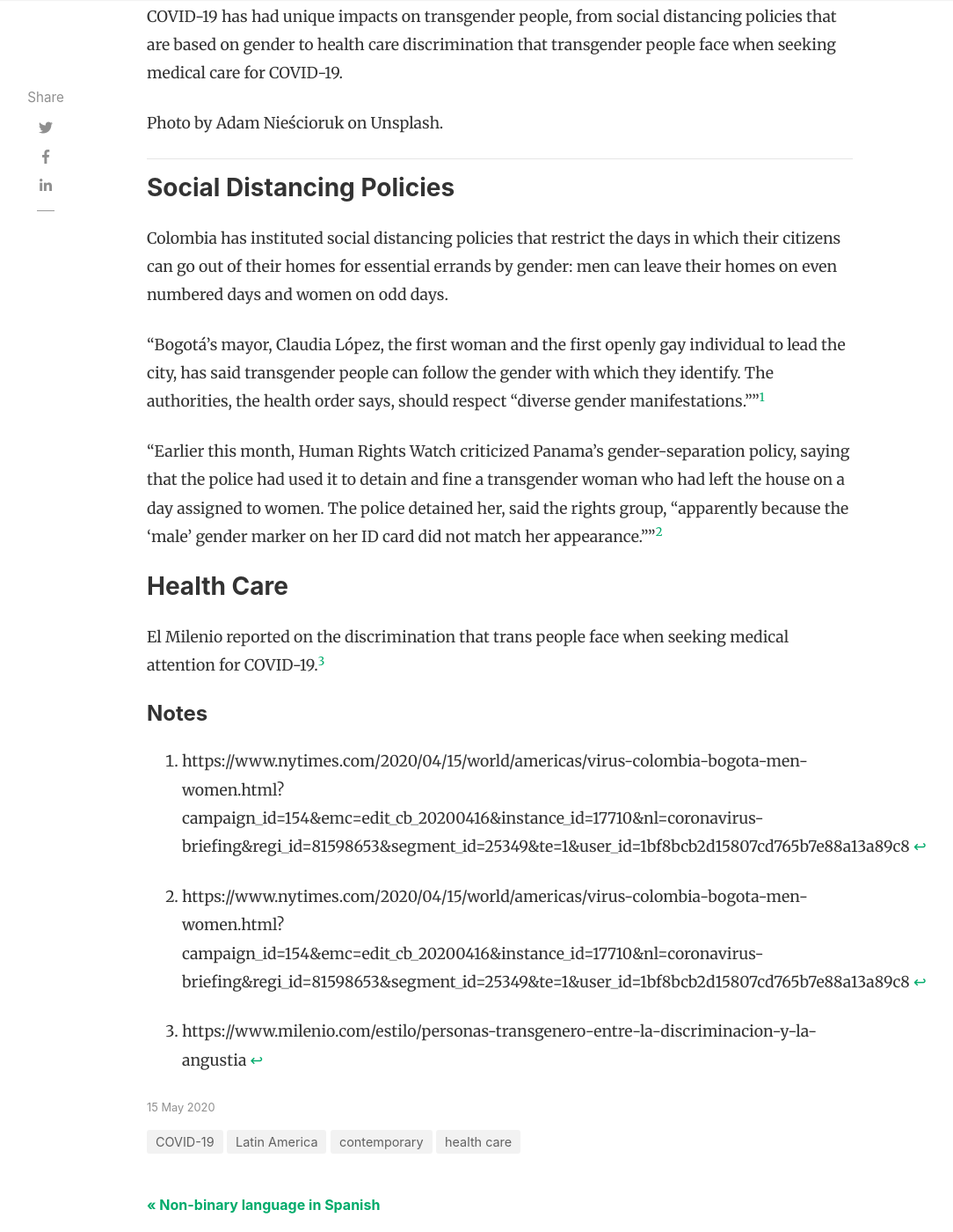
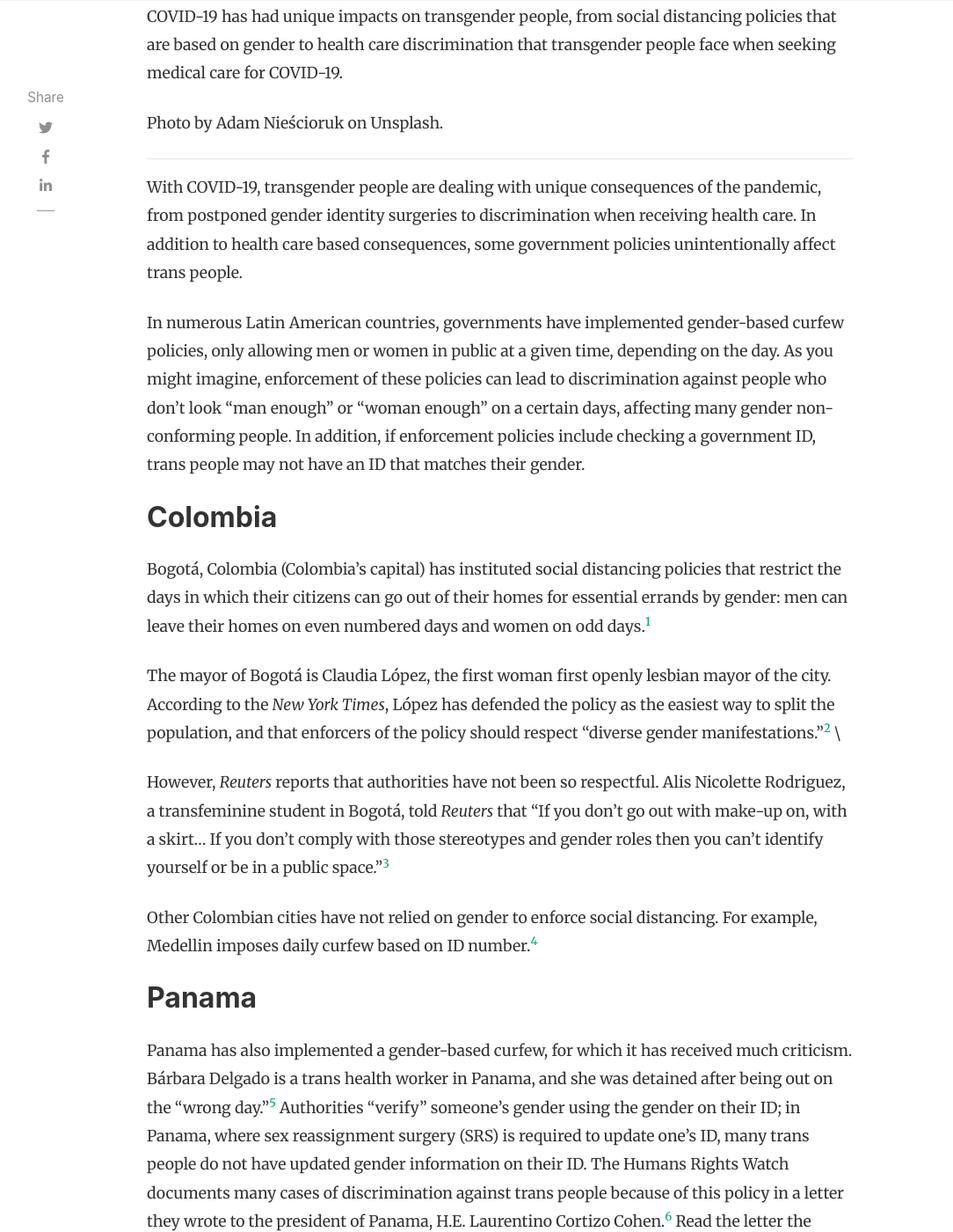
Before and after one commit to CarsonHerness/Trans-Histories-in-Latin-America, a Jekyll site: the page built from _posts/2020-05-15-covid-19.md, in a window 1280 px wide and 1400 px high, scrolled down 1086 px. Shown: the whole window at 88% size, without its empty margins (118-1202 px from the left). Built offline with Jekyll 4.4.1, drawn with Linux system fonts in a browser that asks for light colours; nearby versions of some CDN libraries; comment, search, counter and statistics services are not loaded; some of the changed text lies outside the part shown.

Commit message:
Add coronavirus post

```diff
--- a/_posts/2020-05-15-covid-19.md
+++ b/_posts/2020-05-15-covid-19.md
@@ -14,27 +14,78 @@ Photo by Adam Nieścioruk on Unsplash.
 
 <hr>
 
-### Social Distancing Policies
-Colombia has instituted social distancing policies that restrict the days in which their citizens can go out of their homes for essential errands by gender: men can leave their homes on even numbered days and women on odd days.
+With COVID-19, transgender people are dealing with unique consequences of the pandemic, from postponed gender identity surgeries to discrimination when receiving health care. In addition to health care based consequences, some government policies unintentionally affect trans people.
 
-“Bogotá’s mayor, Claudia López, the first woman and the first openly gay individual to lead the city, has said transgender people can follow the gender with which they identify. The authorities, the health order says, should respect “diverse gender manifestations.””[^1]
+In numerous Latin American countries, governments have implemented gender-based curfew policies, only allowing men or women in public at a given time, depending on the day. As you might imagine, enforcement of these policies can lead to discrimination against people who don’t look “man enough” or “woman enough” on a certain days, affecting many gender non-conforming people. In addition, if enforcement policies include checking a government ID, trans people may not have an ID that matches their gender.
 
-“Earlier this month, Human Rights Watch criticized Panama’s gender-separation policy, saying that the police had used it to detain and fine a transgender woman who had left the house on a day assigned to women. The police detained her, said the rights group, “apparently because the ‘male’ gender marker on her ID card did not match her appearance.””[^2]
 
-### Health Care
-El Milenio reported on the discrimination that trans people face when seeking medical attention for COVID-19.[^3]
+## Colombia
+
+Bogotá, Colombia (Colombia’s capital) has instituted social distancing policies that restrict the days in which their citizens can go out of their homes for essential errands by gender: men can leave their homes on even numbered days and women on odd days.[^1]
+
+The mayor of Bogotá is Claudia López, the first woman first openly lesbian mayor of the city. According to the _New York Times_, López has defended the policy as the easiest way to split the population, and that enforcers of the policy should respect “diverse gender manifestations.”[^2] \
+
+
+However, _Reuters_ reports that authorities have not been so respectful. Alis Nicolette Rodriguez, a transfeminine student in Bogotá, told _Reuters_ that “If you don’t go out with make-up on, with a skirt... If you don’t comply with those stereotypes and gender roles then you can’t identify yourself or be in a public space.”[^3]
+
+Other Colombian cities have not relied on gender to enforce social distancing. For example, Medellin imposes daily curfew based on ID number.[^4]
+
+
+## Panama
+
+Panama has also implemented a gender-based curfew, for which it has received much criticism. Bárbara Delgado is a trans health worker in Panama, and she was detained after being out on the “wrong day.”[^5] Authorities “verify” someone’s gender using the gender on their ID; in Panama, where sex reassignment surgery (SRS) is required to update one’s ID, many trans people do not have updated gender information on their ID.  The Humans Rights Watch documents many cases of discrimination against trans people because of this policy in a letter they wrote to the president of Panama, H.E. Laurentino Cortizo Cohen.[^6] Read the letter the Human Rights Watch wrote [here](https://www.hrw.org/news/2020/04/23/letter-president-panama-calling-protection-transgender-people-during-quarantine) for more information on how the gender-based policy has affected transgender people.
+
+
+## General Concerns
+
+Beyond gender-based curfews that lead to discrimination against trans people, trans people are dealing with other concerns as well during the pandemic. Access to trans-related health care such as gender confirmation surgeries and hormone care have been interrupted. In addition, transgender people are more likely to have chronic conditions like HIV, which negatively impacts recovery from coronavirus.[^7] In addition, trans people often face discrimination from health care professionals when seeking medical care for non-trans related health issues or for normal checkups.[^8]
+
+The Human Rights Campaign hosted a discussion (in Spanish) on April 14, 2020, with translatina leaders about the impacts of COVID-19 on the trans community in Latin America.
+
+<p align="center"><iframe width="560" height="315" src="https://www.youtube.com/embed/3RZpq-apjqs" frameborder="0" allow="accelerometer; autoplay; encrypted-media; gyroscope; picture-in-picture" allowfullscreen></iframe></p>
+
+In the discussion, leaders discussed concerns about access to health care, job losses, helping vulnerable populations, and of course the gender-based quarantines.[^9]
+
+
+## Further reading
+
+This article is not comprehensive, but here are some more resources to learn more about how the coronavirus pandemic is affecting transgender people in Latin America.
+
+The [TransLatin@ Coalition](https://www.translatinacoalition.org/) has been helping the trans Latina immigrant population in the United States.
+
+[The Los Angeles Blade](https://www.losangelesblade.com/2020/05/06/trans-people-at-great-risk-for-covid-19-but-more-resilient-than-ever/), an LGBT news source in the United States, reported on the effects of COVID-19 on trans people.
+
+[Human Rights Watch](https://www.hrw.org/news/2020/04/23/panama-set-transgender-sensitive-quarantine-guidelines)
+
+[Human Rights Coalition](https://www.hrc.org/blog/how-transgender-and-non-binary-communities-are-impacted-by-COVID19-globally)
+
 
 <!-- Footnotes themselves at the bottom. -->
-#### Notes
+## Notes
 
 [^1]:
-     https://www.nytimes.com/2020/04/15/world/americas/virus-colombia-bogota-men-women.html?campaign_id=154&emc=edit_cb_20200416&instance_id=17710&nl=coronavirus-briefing&regi_id=81598653&segment_id=25349&te=1&user_id=1bf8bcb2d15807cd765b7e88a13a89c8
+     Juli Turkewitz, “To Beat the Virus, Colombia Tries Separating Men and Women,” The New York Times, April 15, 2020, [https://www.nytimes.com/2020/04/15/world/americas/virus-colombia-bogota-men-women.html?campaign_id=154&emc=edit_cb_20200416&instance_id=17710&nl=coronavirus-briefing®i_id=81598653&segment_id=25349&te=1&user_id=1bf8bcb2d15807cd765b7e88a13a89c8](https://www.nytimes.com/2020/04/15/world/americas/virus-colombia-bogota-men-women.html?campaign_id=154&emc=edit_cb_20200416&instance_id=17710&nl=coronavirus-briefing))
 
 [^2]:
-      https://www.nytimes.com/2020/04/15/world/americas/virus-colombia-bogota-men-women.html?campaign_id=154&emc=edit_cb_20200416&instance_id=17710&nl=coronavirus-briefing&regi_id=81598653&segment_id=25349&te=1&user_id=1bf8bcb2d15807cd765b7e88a13a89c8
+     Ibid.
 
 [^3]:
-     https://www.milenio.com/estilo/personas-transgenero-entre-la-discriminacion-y-la-angustia
+     Julia Symmes Cobb, “Transgender People Face Discrimination, Violence amid Latin American Quarantines,” Reuters, May 5, 2020, [https://www.reuters.com/article/us-health-coronavirus-latam-lgbt/transgender-people-face-discrimination-violence-amid-latin-american-quarantines-idUSKBN22H2PT](https://www.reuters.com/article/us-health-coronavirus-latam-lgbt/transgender-people-face-discrimination-violence-amid-latin-american-quarantines-idUSKBN22H2PT))
 
+[^4]:
+     Ibid.
 
-<!-- Docs to Markdown version 1.0β22 -->
+[^5]:
+     Haley Ott, “ Trans Woman Fined for Violating Panama's Gender-Based Coronavirus Lockdown, Rights Group Says,” CBS News, April 10, 2020, [https://www.cbsnews.com/news/trans-woman-fined-for-violating-panamas-gender-based-coronavirus-lockdown-rights-group-says-2020-04-10/](https://www.cbsnews.com/news/trans-woman-fined-for-violating-panamas-gender-based-coronavirus-lockdown-rights-group-says-2020-04-10/))
+
+[^6]:
+     José Miguel Vivanco and Graeme Reid, “Letter to the President of Panama Calling for the Protection of Transgender People during the Quarantine,” Human Rights Watch, April 23, 2020, [https://www.hrw.org/news/2020/04/23/letter-president-panama-calling-protection-transgender-people-during-quarantine](https://www.hrw.org/news/2020/04/23/letter-president-panama-calling-protection-transgender-people-during-quarantine))
+
+[^7]:
+     “The Coronavirus (COVID-19) Guide,” Transgender Equality (National Center for Transgender Equality, April 3, 2020), [https://transequality.org/covid19](https://transequality.org/covid19))
+
+[^8]:
+     Ibid.
+
+[^9]:
+     HRC Staff, “How Transgender and Non-Binary Communities Around the World Are Being Impacted by COVID-19,” Human Rights Campaign (The Human Rights Campaign, April 17, 2020), [https://www.hrc.org/blog/how-transgender-and-non-binary-communities-are-impacted-by-COVID19-globally](https://www.hrc.org/blog/how-transgender-and-non-binary-communities-are-impacted-by-COVID19-globally))
```
Also changed, not shown: other parts of _posts/2020-05-15-covid-19.md (+1 -1 lines).
